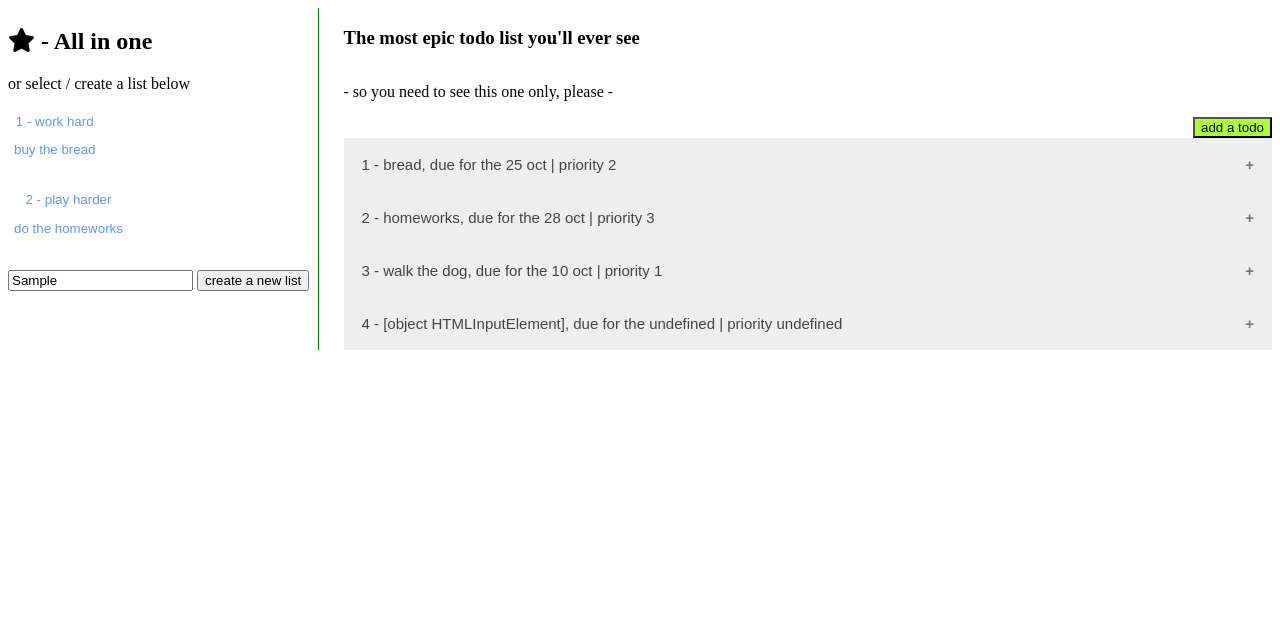
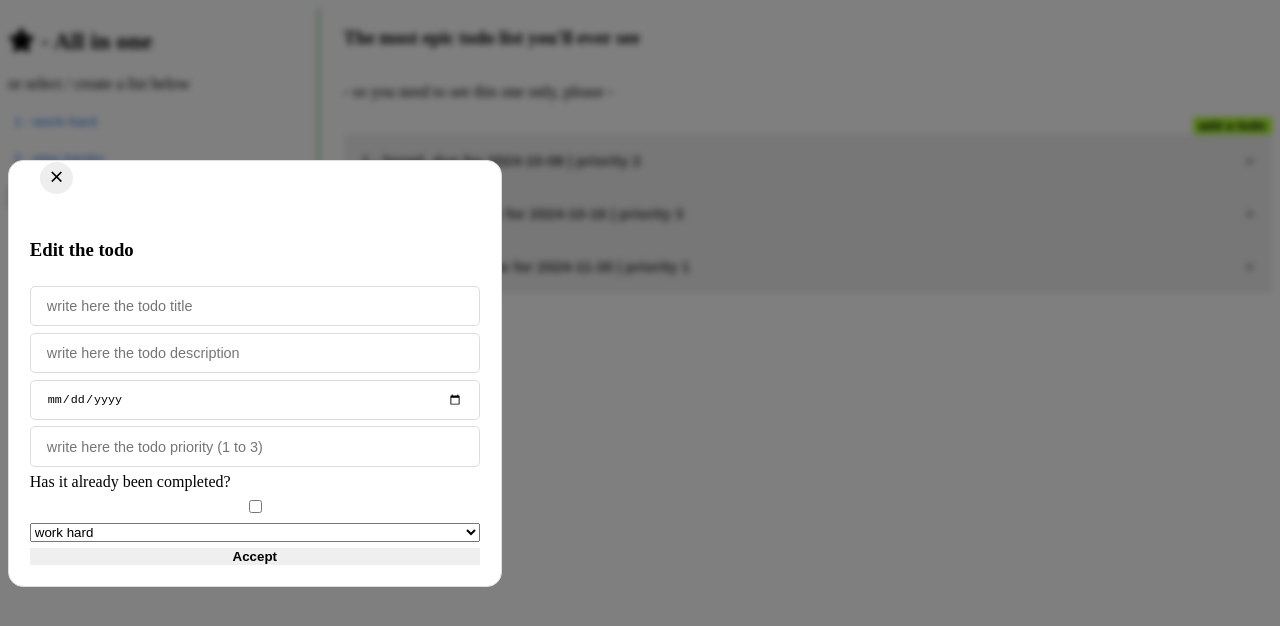
Before and after one commit to eramaan/todo-list, a website built with webpack: page src/template.html in a window 1280 px wide. Both pictures are taken after typing "Sample" into the empty fields and a click on the button "add a todo". Built offline with nearby package versions, Linux system fonts and the light colour scheme.

Commit message:
added modal logic, modal view, select logic, minor fixes

```diff
--- a/src/index.js
+++ b/src/index.js
@@ -28,9 +28,9 @@ function TodoList(id, title) {
 
 
 // populate some random stuff
-const bread = new TodoItem("0", "bread", "buy the bread", "25 oct", "2", "FALSE", "0")
-const homeworks = new TodoItem("1", "homeworks", "do the homeworks", "28 oct", "3", "FALSE", "1")
-const dog = new TodoItem("2", "walk the dog", "walk the werewolf", "10 oct", "1", "TRUE", "0")
+const bread = new TodoItem("0", "bread", "buy the bread", "2024-10-08", "2", false, 1)
+const homeworks = new TodoItem("1", "homeworks", "do the homeworks", "2024-10-16", "3", true, 1)
+const dog = new TodoItem("2", "walk the dog", "walk the werewolf", "2024-11-30", "1", true, 0)
 
 const work = new TodoList("0", "work hard")
 const play = new TodoList("1", "play harder")
@@ -53,7 +53,7 @@ function PopulateList() {
 
   todoItemsArray.forEach((item, index) => {
     const accordionTitle = document.createElement('button');
-    accordionTitle.textContent = `${index + 1} - ${item.title}, due for the ${item.dueDate} | priority ${item.priority}`;
+    accordionTitle.textContent = `${index + 1} - ${item.title}, due for ${item.dueDate} | priority ${item.priority}`;
     accordionTitle.classList.add('accordion');
 
     listContainer.appendChild(accordionTitle);
@@ -62,11 +62,12 @@ function PopulateList() {
     const accordionBody = document.createElement('div');
     accordionBody.classList.add('panel');
     accordionBody.setAttribute('id',`${item.id}`);
+    accordionBody.setAttribute('querySelectorId',`item${item.id}`);
+
 
     listContainer.appendChild(accordionBody);
 
-
-      const panelContent = document.getElementById(`${item.id}`);
+      const panelContent = document.querySelector(`.panel[querySelectorId="item${item.id}"]`);
       const accordionP = document.createElement('p');
       accordionP.textContent = `${item.description}`;
       panelContent.appendChild(accordionP);
@@ -120,9 +121,9 @@ function PopulateListFromMenu(buttonId) {
   listContainer.innerHTML = "";
 
   todoItemsArray.forEach((item, index) => {
-    if (buttonId === item.idList) {
+    if (buttonId == item.idList) {
       const accordionTitle = document.createElement('button');
-      accordionTitle.textContent = `${index + 1} - ${item.title}, due for the ${item.dueDate} | priority ${item.priority}`;
+      accordionTitle.textContent = `${index + 1} - ${item.title}, due for ${item.dueDate} | priority ${item.priority}`;
       accordionTitle.classList.add('accordion');
 
       listContainer.appendChild(accordionTitle);
@@ -141,6 +142,8 @@ function PopulateListFromMenu(buttonId) {
         const accordionP = document.createElement('p');
         accordionP.textContent = `${item.description}`;
         panelContent.appendChild(accordionP);
+    } else {
+      //aggiungi cosa succede se la lista è vuota!
     }
     });
 
@@ -159,21 +162,51 @@ btnNewList.addEventListener("click", function() {
   todoListsArray.push(newList);
   console.log(newList);
   PopulateMenu();
+  PopulateSelect();
 }
 )
 
 // create a new todo
 const btnNewTodo = document.getElementById("btn-new-todo")
 btnNewTodo.addEventListener("click", function() {
-  const newTodo = new TodoItem(todoItemsArray.length + 1, listTitle)
+  const title = document.getElementById('title').value;
+  const description = document.getElementById('description').value;
+  const dueDate = document.getElementById('dueDate').value;
+  const priority = document.getElementById('priority').value;
+  const done = document.getElementById('done').checked;
+  const idList = document.getElementById('idList').value;
+
+
+
+  const newTodo = new TodoItem(todoItemsArray.length + 1, title, description, dueDate, priority, done, idList)
+
+
   todoItemsArray.push(newTodo);
   console.log(newTodo);
+
+  modal.classList.add('hidden');
+  overlay.classList.add('hidden');
+
   PopulateList();
-
-//sono arrivato qua, tocca fare il todo e salvare le info, con una modalità che riprendi per la modifica?
-
+  AccordionLogic();
 }
 )
+
+// populate the select
+function PopulateSelect() {
+  const selectElement = document.getElementById('idList');
+  selectElement.innerHTML = '';
+  todoListsArray.forEach(item => {
+    const option = document.createElement('option');
+    option.value = item.id;
+    option.textContent = item.title;
+    selectElement.appendChild(option);
+  });
+}
+
+PopulateSelect();
+
+
 
 // accordion
     function AccordionLogic() {
@@ -194,3 +227,35 @@ function AccordionLogic() {
     }
 
     AccordionLogic();
+
+// modal logic
+
+    const modal = document.querySelector(".modal");
+    const overlay = document.querySelector(".overlay");
+    const openModalBtn = document.querySelector(".btn-open");
+    const closeModalBtn = document.querySelector(".btn-close");
+
+    // close modal function
+    const closeModal = function () {
+      modal.classList.add("hidden");
+      overlay.classList.add("hidden");
+    };
+
+    // close the modal when the close button and overlay is clicked
+    closeModalBtn.addEventListener("click", closeModal);
+    overlay.addEventListener("click", closeModal);
+
+    // close modal when the Esc key is pressed
+    document.addEventListener("keydown", function (e) {
+      if (e.key === "Escape" && !modal.classList.contains("hidden")) {
+        closeModal();
+      }
+    });
+
+    // open modal function
+    const openModal = function () {
+      modal.classList.remove("hidden");
+      overlay.classList.remove("hidden");
+    };
+    // open modal event
+    openModalBtn.addEventListener("click", openModal);
--- a/src/styles.css
+++ b/src/styles.css
@@ -11,9 +11,9 @@
     display: flex;
     flex-direction: column;
 }
-#btn-new-todo{
-    background-color: greenyellow;
-    align-self: flex-end;
+.btn-open {
+  background-color: greenyellow;
+  align-self: flex-end;
 }
 
 .btn-list {
@@ -65,3 +65,70 @@
     overflow: hidden;
     transition: max-height 0.2s ease-out;
   }
+
+  /* modal */
+
+  .modal {
+    display: flex;
+    flex-direction: column;
+    justify-content: center;
+    gap: 0.4rem;
+    width: 450px;
+    padding: 1.3rem;
+    min-height: 250px;
+    position: absolute;
+    z-index: 2;
+    top: 20%;
+    background-color: white;
+    border: 1px solid #ddd;
+    border-radius: 15px;
+  }
+
+  .modal .flex {
+    display: flex;
+    align-items: center;
+    justify-content: space-between;
+  }
+
+  .modal input {
+    padding: 0.7rem 1rem;
+    border: 1px solid #ddd;
+    border-radius: 5px;
+    font-size: 0.9em;
+  }
+
+  .modal p {
+    font-size: 0.9rem;
+    color: #777;
+    margin: 0.4rem 0 0.2rem;
+  }
+
+  button {
+    cursor: pointer;
+    border: none;
+    font-weight: 600;
+  }
+
+  .btn-close {
+    transform: translate(10px, -20px);
+    padding: 0.5rem 0.7rem;
+    background: #eee;
+    border-radius: 50%;
+  }
+
+  .overlay {
+    position: fixed;
+    top: 0;
+    bottom: 0;
+    left: 0;
+    right: 0;
+    width: 100%;
+    height: 100%;
+    background: rgba(0, 0, 0, 0.5);
+    backdrop-filter: blur(3px);
+    z-index: 1;
+  }
+
+  .hidden {
+    display: none;
+  }
--- a/src/template.html
+++ b/src/template.html
@@ -28,7 +28,7 @@
             <h1>The most epic todo list you'll ever see</h1>
             <p>- so you need to see this one only, please -</p>
 
-            <button id="btn-new-todo">
+            <button class="btn-open">
                 add a todo
             </button>
 
@@ -40,5 +40,24 @@
 
     </section>
 
+    <section class="modal hidden">
+        <div class="flex">
+          <button class="btn-close">⨉</button>
+        </div>
+        <div>
+          <h3>Edit the todo</h3>
+        </div>
+
+        <input type="text" id="title" placeholder="write here the todo title"/>
+        <input type="text" id="description" placeholder="write here the todo description"/>
+        <input type="date" id="dueDate" placeholder="write here the todo dueDate"/>
+        <input type="number" id="priority" placeholder="write here the todo priority (1 to 3)" min="1" max="3"/>
+        <span>Has it already been completed?</span><input type="checkbox" id="done"/>
+        <select id="idList"></select>
+        <button id="btn-new-todo">Accept</button>
+    </section>
+
+    <div class="overlay hidden"></div>
+
 </body>
 </html>
```
Lines whose indentation alone changed are shown as unchanged.
